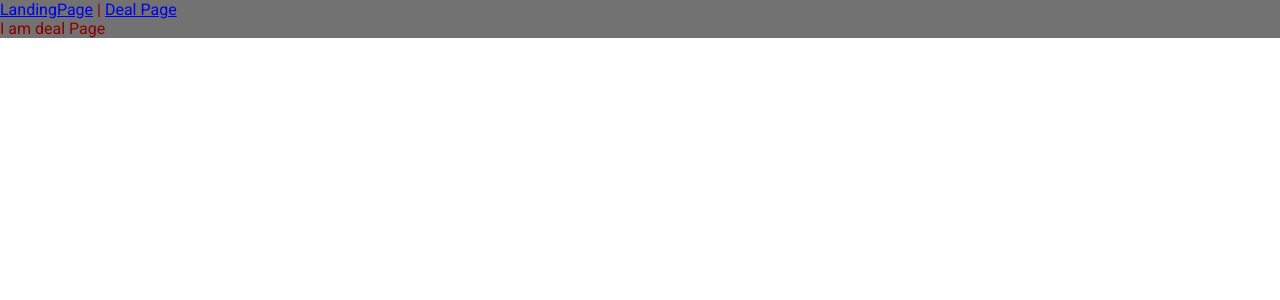
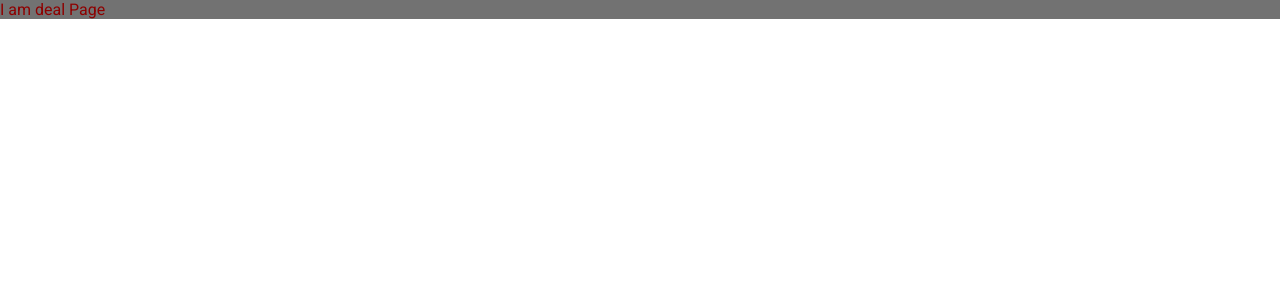
Before and after one commit to suco3693/dealBase, a Vue app: page /deals in a window 1280 px wide. Shown: the top 300 px of the page. Built offline with nearby package versions, Linux system fonts and the light colour scheme.

Commit message:
Landing Page goes to Deal page

```diff
--- a/src/App.vue
+++ b/src/App.vue
@@ -1,9 +1,5 @@
 <template>
     <div id="app">
-        <div id="nav">
-            <router-link to="/">LandingPage</router-link> |
-            <router-link to="/deals">Deal Page</router-link>
-        </div>
         <router-view />
     </div>
 </template>
--- a/src/views/LandingPage/LandingPage.vue
+++ b/src/views/LandingPage/LandingPage.vue
@@ -15,6 +15,7 @@ import { mapActions } from 'vuex';
 import LoginCard from '@/components/LoginCard';
 // eslint-disable-next-line no-unused-vars
 import { userInfoType } from '@/hooks/useLoginUserInfo.ts';
+import { useRouter } from '@/hooks/useRouter.ts';
 
 export default defineComponent({
     name: 'LandingPage',
@@ -23,9 +24,10 @@ export default defineComponent({
     },
     setup(props, context) {
         mapActions(['setUserInfo']);
-
+        const { changePage } = useRouter();
         function saveUserInfo(userInfo: userInfoType) {
             context.root.$store.dispatch('setUserInfo', userInfo);
+            changePage(context.root.$router, 'Deals', {});
         }
 
         return {
```
Also changed, not shown: src/hooks/useRouter.ts (added, +15 -0 lines).
